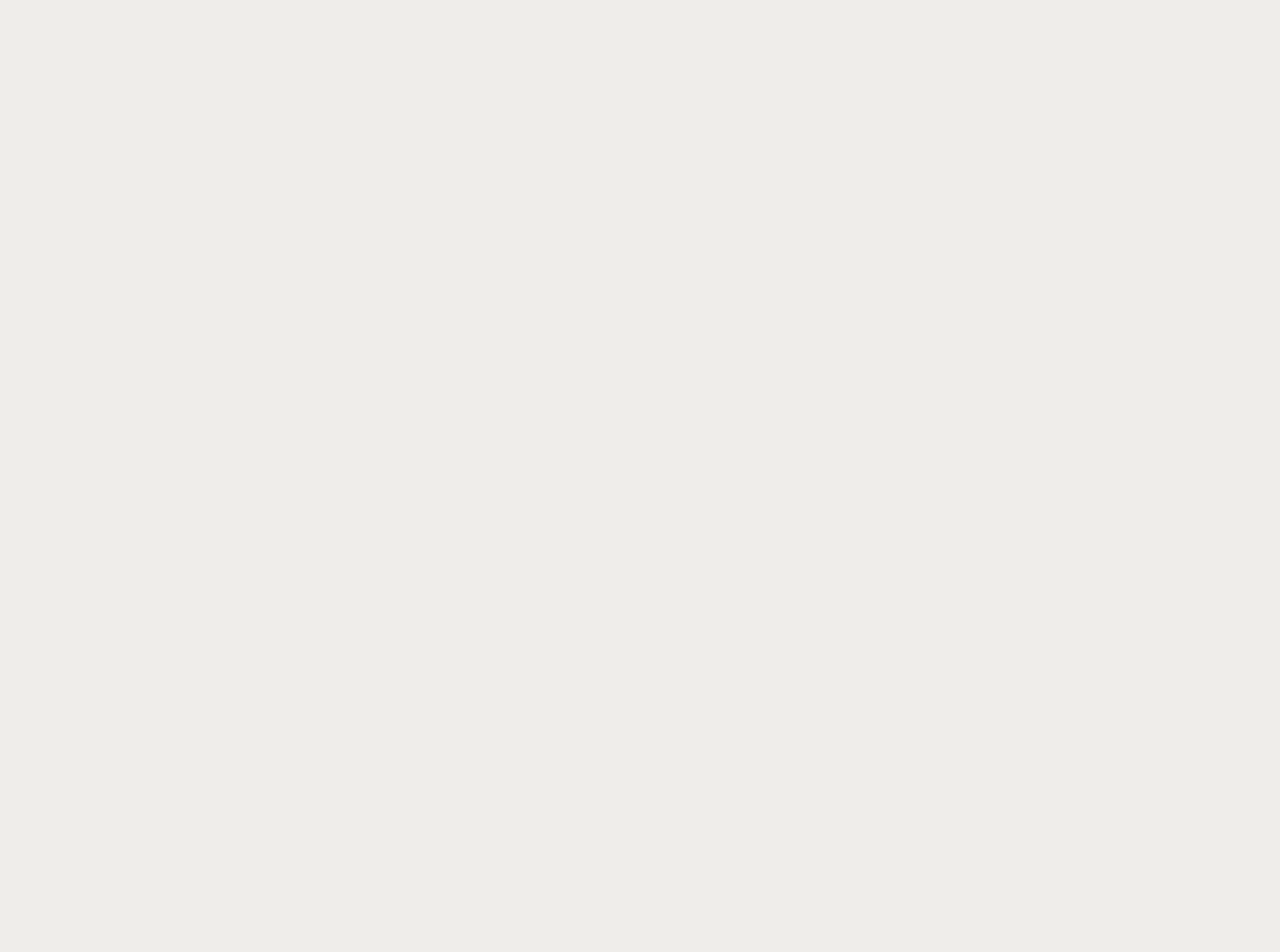
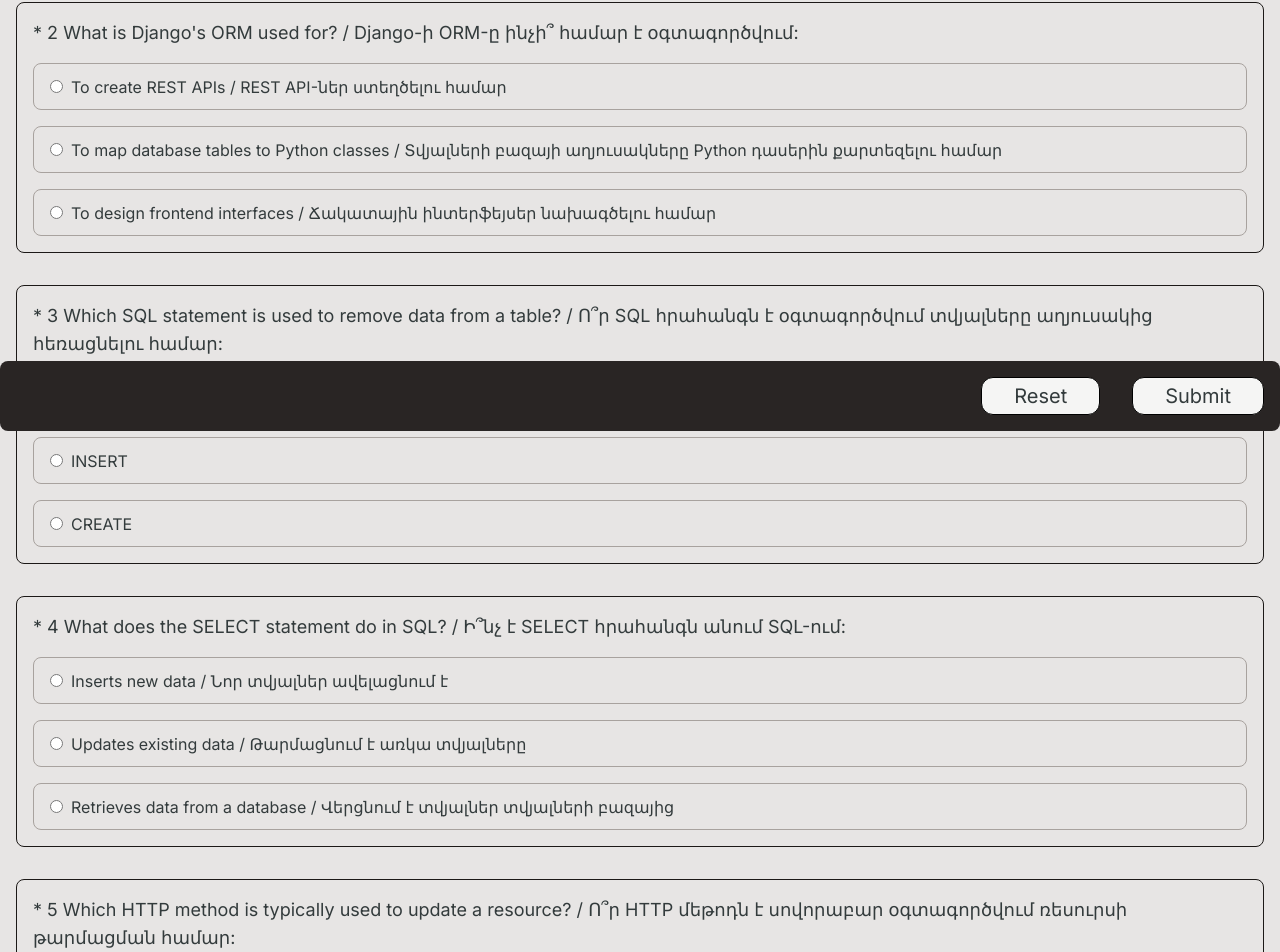
Before and after one commit to sabovyan/aca_intro_js, a Next.js app: page /form/db-intro in a window 1280 px wide. Before the commit this address had no page. Shown: the part 369-1321 px from the top of the page. Before the commit the page ends 800 px from the top, so only its background shows below. Built offline with nearby package versions, Linux system fonts and the light colour scheme.

Commit message:
add db quiz

```diff
--- /dev/null
+++ b/app/form/[slug]/constants/db_quiz.ts
@@ -0,0 +1,110 @@
+import { CourseTopics, TestItem } from "@/types/questions";
+
+export const db_quiz: TestItem[] = [
+  {
+    field: CourseTopics.BackendDevelopment,
+    question:
+      "Which SQL statement is used to insert new data into a table? / Ո՞ր SQL հրահանգն է օգտագործվում աղյուսակում նոր տվյալներ ավելացնելու համար:",
+    options: [
+      { value: "A", label: "UPDATE" },
+      { value: "B", label: "INSERT INTO" },
+      { value: "C", label: "SELECT" },
+    ],
+    correctAnswer: "B",
+  },
+  {
+    field: CourseTopics.BackendDevelopment,
+    question:
+      "What is Django's ORM used for? / Django-ի ORM-ը ինչի՞ համար է օգտագործվում:",
+    options: [
+      {
+        value: "A",
+        label: "To create REST APIs / REST API-ներ ստեղծելու համար",
+      },
+      {
+        value: "B",
+        label:
+          "To map database tables to Python classes / Տվյալների բազայի աղյուսակները Python դասերին քարտեզելու համար",
+      },
+      {
+        value: "C",
+        label:
+          "To design frontend interfaces / Ճակատային ինտերֆեյսեր նախագծելու համար",
+      },
+    ],
+    correctAnswer: "B",
+  },
+  {
+    field: CourseTopics.BackendDevelopment,
+    question:
+      "Which SQL statement is used to remove data from a table? / Ո՞ր SQL հրահանգն է օգտագործվում տվյալները աղյուսակից հեռացնելու համար:",
+    options: [
+      { value: "A", label: "DELETE" },
+      { value: "B", label: "INSERT" },
+      { value: "C", label: "CREATE" },
+    ],
+    correctAnswer: "A",
+  },
+  {
+    field: CourseTopics.BackendDevelopment,
+    question:
+      "What does the SELECT statement do in SQL? / Ի՞նչ է SELECT հրահանգն անում SQL-ում:",
+    options: [
+      { value: "A", label: "Inserts new data / Նոր տվյալներ ավելացնում է" },
+      {
+        value: "B",
+        label: "Updates existing data / Թարմացնում է առկա տվյալները",
+      },
+      {
+        value: "C",
+        label:
+          "Retrieves data from a database / Վերցնում է տվյալներ տվյալների բազայից",
+      },
+    ],
+    correctAnswer: "C",
+  },
+  {
+    field: CourseTopics.BackendDevelopment,
+    question:
+      "Which HTTP method is typically used to update a resource? / Ո՞ր HTTP մեթոդն է սովորաբար օգտագործվում ռեսուրսի թարմացման համար:",
+    options: [
+      { value: "A", label: "POST" },
+      { value: "B", label: "GET" },
+      { value: "C", label: "PUT" },
+    ],
+    correctAnswer: "C",
+  },
+  {
+    field: CourseTopics.BackendDevelopment,
+    question:
+      "Which SQL statement is used to modify existing data in a table? / Ո՞ր SQL հրահանգն է օգտագործվում աղյուսակում առկա տվյալները փոփոխելու համար:",
+    options: [
+      { value: "A", label: "INSERT INTO" },
+      { value: "B", label: "UPDATE" },
+      { value: "C", label: "DELETE" },
+    ],
+    correctAnswer: "B",
+  },
+  {
+    field: CourseTopics.BackendDevelopment,
+    question:
+      "What is the purpose of the Primary Key in a database? / Ի՞նչ է առաջնային բանալու նպատակը տվյալների բազայում:",
+    options: [
+      {
+        value: "A",
+        label:
+          "To uniquely identify each record in a table / Յուրաքանչյուր գրառում յուրահատուկ նույնականացնելու համար աղյուսակում",
+      },
+      {
+        value: "B",
+        label: "To link tables together / Աղյուսակները կապելու համար",
+      },
+      {
+        value: "C",
+        label:
+          "To store large amounts of text / Մեծ քանակությամբ տեքստ պահելու համար",
+      },
+    ],
+    correctAnswer: "A",
+  },
+];
--- a/app/form/[slug]/page.tsx
+++ b/app/form/[slug]/page.tsx
@@ -15,6 +15,7 @@ import { uiux_quiz } from "./constants/ui_ux_quiz";
 
 import { TestItem } from "@/types/questions";
 import "./page.css";
+import { db_quiz } from "./constants/db_quiz";
 
 type SlugValue = (typeof SLUGS)[keyof typeof SLUGS];
 
@@ -31,6 +32,7 @@ const TESTS: { [key in SlugValue]?: TestItem[] } = {
   [SLUGS.JsIntro]: js_quiz,
   [SLUGS.PyIntro]: py_quiz,
   [SLUGS.DjangoIntro]: django_quiz,
+  [SLUGS.DbIntro]: db_quiz,
   [SLUGS.DevopsIntro]: devops_quiz,
   [SLUGS.QaIntro]: qa_quiz,
   [SLUGS.UIUXIntro]: uiux_quiz,
```
